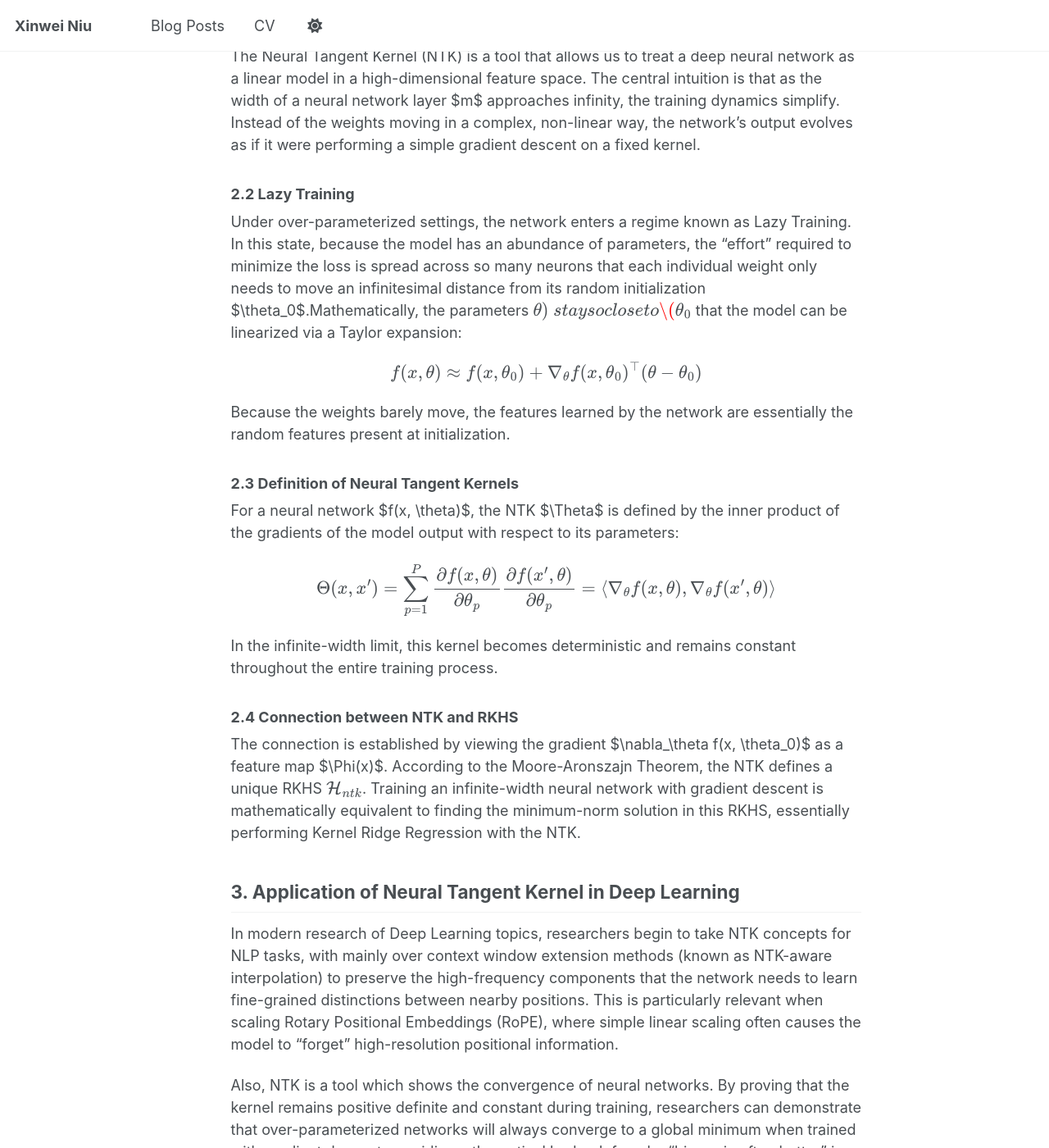
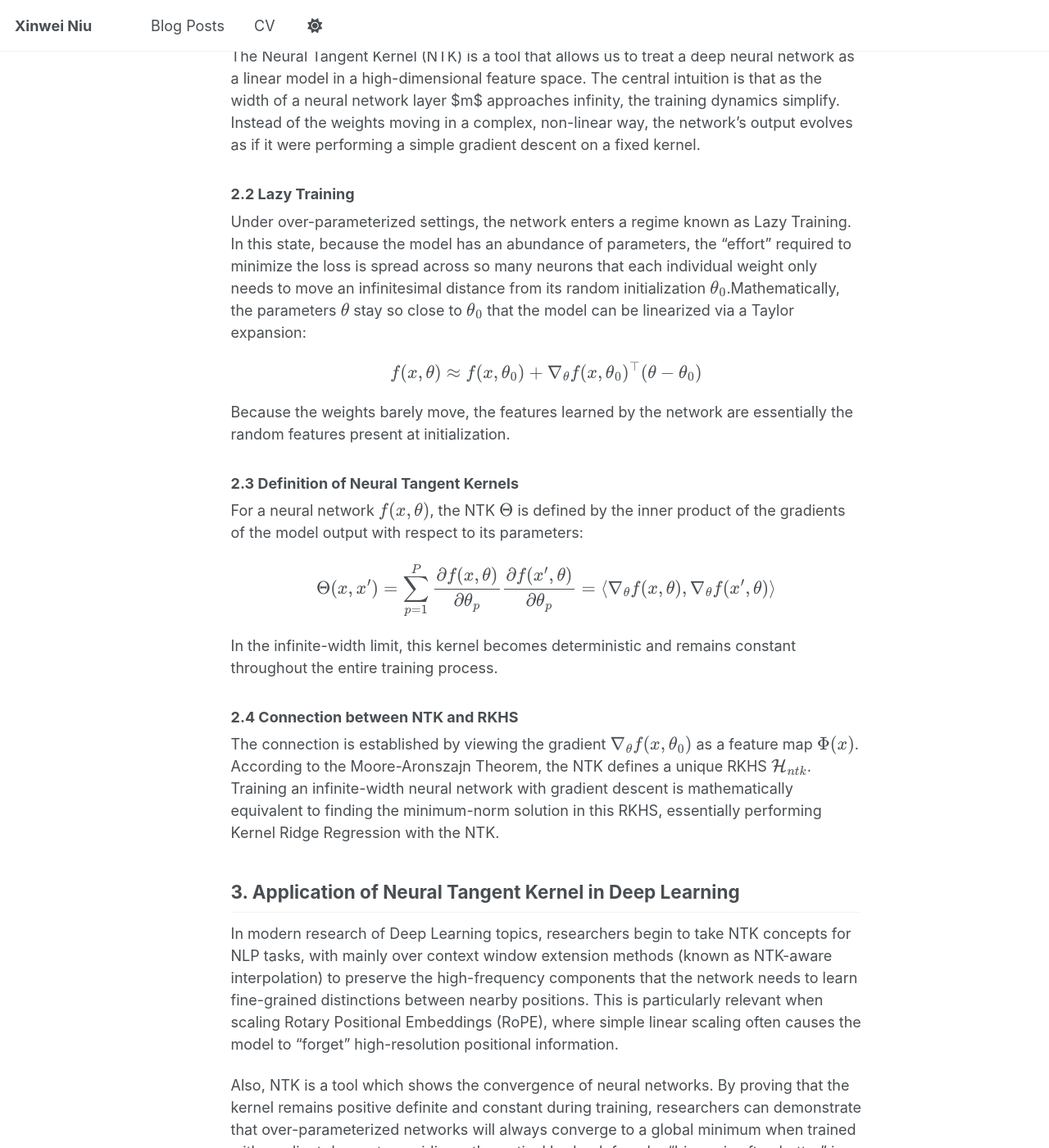
Before and after one commit to xinwei-niu/xinwei-niu.github.io, a Jekyll site: the page built from _posts/2026-02-01-blog-post-Blog-on-Faster-Convergence-Rate.md, in a window 1280 px wide and 1400 px high, scrolled down 1098 px. Shown: the whole window at 82% size. Built offline with Jekyll 4.4.1, drawn with Linux system fonts in a browser that asks for light colours; a script that is not in the unit is left out.

Commit message:
Refine the notations

```diff
--- a/_posts/2026-02-01-blog-post-Blog-on-Faster-Convergence-Rate.md
+++ b/_posts/2026-02-01-blog-post-Blog-on-Faster-Convergence-Rate.md
@@ -46,18 +46,18 @@ The Neural Tangent Kernel (NTK) is a tool that allows us to treat a deep neural
 
 ### 2.2 Lazy Training
 
-Under over-parameterized settings, the network enters a regime known as Lazy Training. In this state, because the model has an abundance of parameters, the "effort" required to minimize the loss is spread across so many neurons that each individual weight only needs to move an infinitesimal distance from its random initialization $\theta_0$.Mathematically, the parameters \\(\theta)\\ stay so close to \\(\theta_0\\) that the model can be linearized via a Taylor expansion:\\[f(x, \theta) \approx f(x, \theta_0) + \nabla_\theta f(x, \theta_0)^\top (\theta - \theta_0)\\]
+Under over-parameterized settings, the network enters a regime known as Lazy Training. In this state, because the model has an abundance of parameters, the "effort" required to minimize the loss is spread across so many neurons that each individual weight only needs to move an infinitesimal distance from its random initialization \\(\theta_0\\).Mathematically, the parameters \\(\theta\\) stay so close to \\(\theta_0\\) that the model can be linearized via a Taylor expansion:\\[f(x, \theta) \approx f(x, \theta_0) + \nabla_\theta f(x, \theta_0)^\top (\theta - \theta_0)\\]
 Because the weights barely move, the features learned by the network are essentially the random features present at initialization.
 
 
 ### 2.3 Definition of Neural Tangent Kernels
 
-For a neural network $f(x, \theta)$, the NTK $\Theta$ is defined by the inner product of the gradients of the model output with respect to its parameters:\\[\Theta(x, x') = \sum_{p=1}^P \frac{\partial f(x, \theta)}{\partial \theta_p} \frac{\partial f(x', \theta)}{\partial \theta_p} = \langle \nabla_\theta f(x, \theta), \nabla_\theta f(x', \theta) \rangle\\]
+For a neural network \\(f(x, \theta)\\), the NTK \\(\Theta\\) is defined by the inner product of the gradients of the model output with respect to its parameters:\\[\Theta(x, x') = \sum_{p=1}^P \frac{\partial f(x, \theta)}{\partial \theta_p} \frac{\partial f(x', \theta)}{\partial \theta_p} = \langle \nabla_\theta f(x, \theta), \nabla_\theta f(x', \theta) \rangle\\]
 In the infinite-width limit, this kernel becomes deterministic and remains constant throughout the entire training process.
 
 ### 2.4 Connection between NTK and RKHS
 
-The connection is established by viewing the gradient $\nabla_\theta f(x, \theta_0)$ as a feature map $\Phi(x)$. According to the Moore-Aronszajn Theorem, the NTK defines a unique RKHS \\(\mathcal{H}_{ntk}\\). Training an infinite-width neural network with gradient descent is mathematically equivalent to finding the minimum-norm solution in this RKHS, essentially performing Kernel Ridge Regression with the NTK.
+The connection is established by viewing the gradient \\(\nabla_\theta f(x, \theta_0)\\) as a feature map \\(\Phi(x)\\). According to the Moore-Aronszajn Theorem, the NTK defines a unique RKHS \\(\mathcal{H}_{ntk}\\). Training an infinite-width neural network with gradient descent is mathematically equivalent to finding the minimum-norm solution in this RKHS, essentially performing Kernel Ridge Regression with the NTK.
 
 
 ## 3. Application of Neural Tangent Kernel in Deep Learning
```
